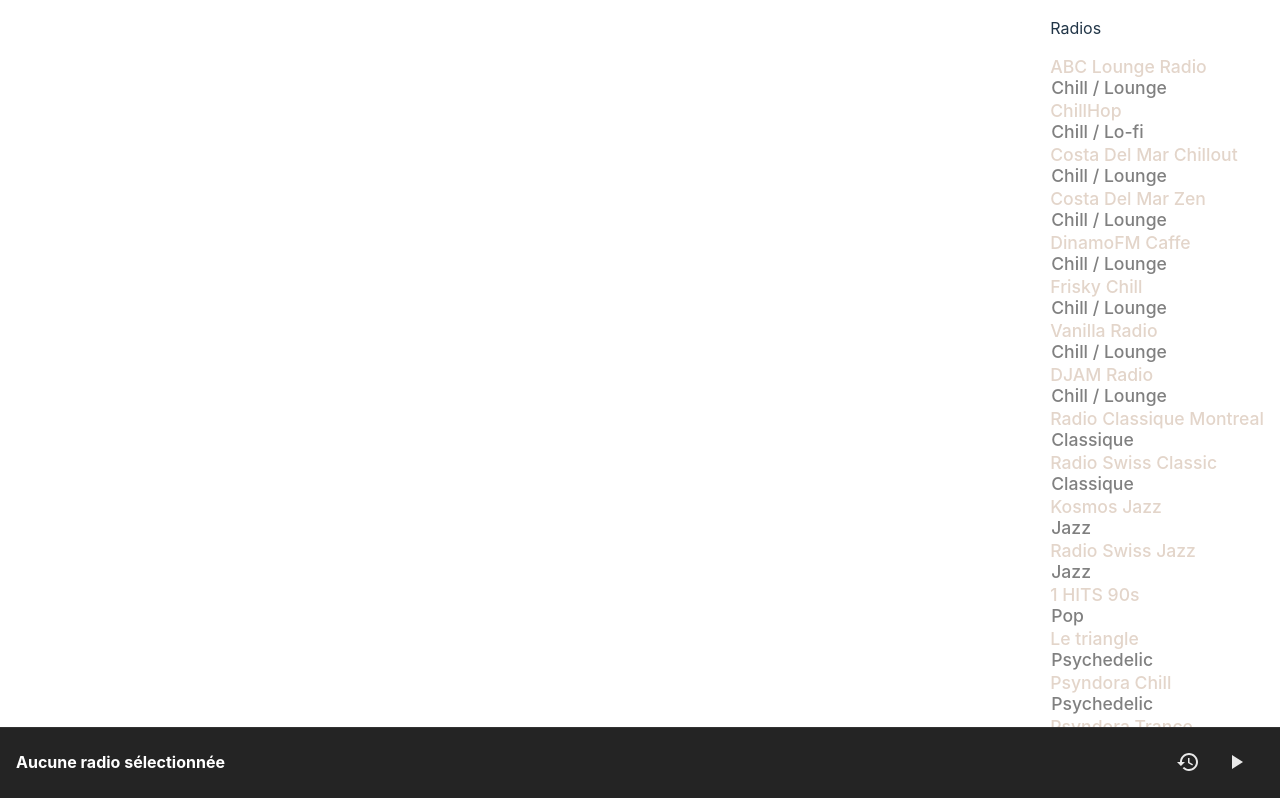
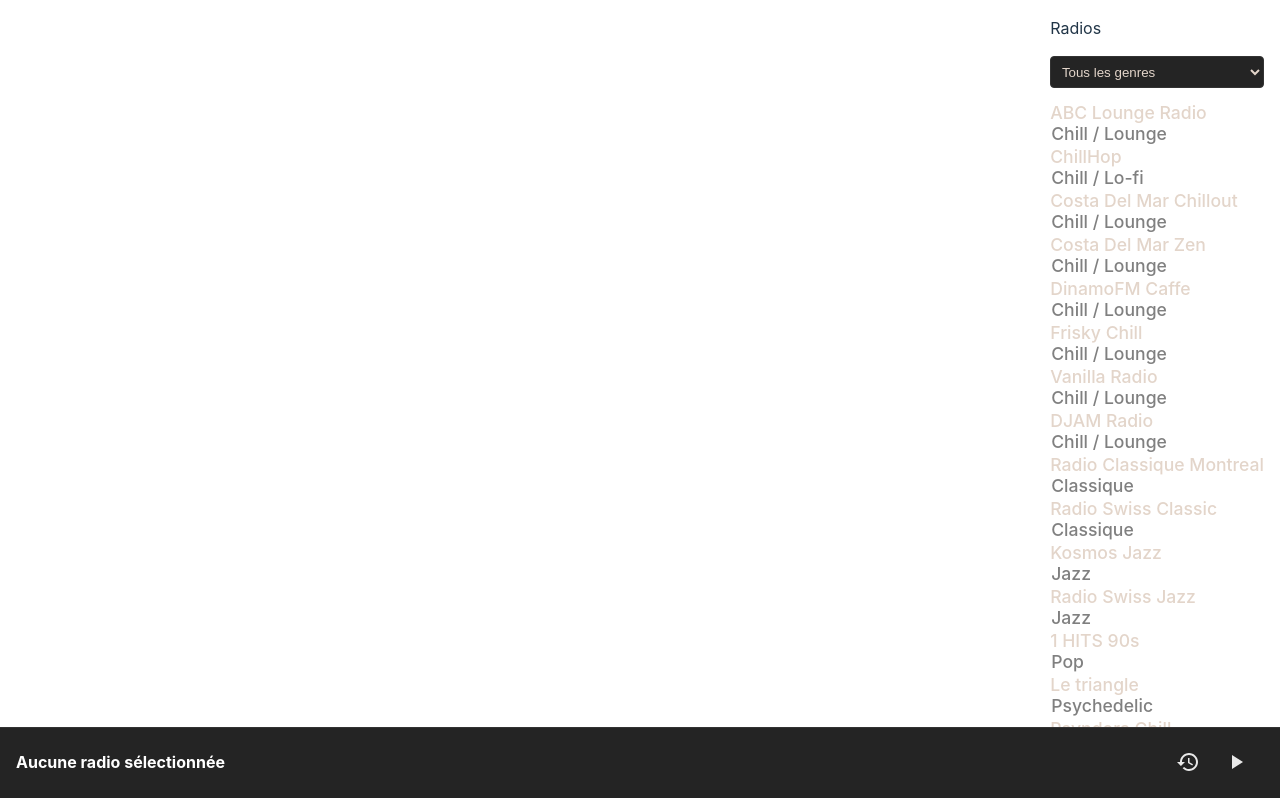
Before and after one commit to jvk88511334/radio, a React (Vite) app: page / in a window 1280 px wide. Shown: the top 798 px of the page. Built offline with nearby package versions, Linux system fonts and the light colour scheme.

Commit message:
- Ajout liste déroulante regroupement par genres

```diff
--- a/src/components/RadioPlayer.jsx
+++ b/src/components/RadioPlayer.jsx
@@ -2,7 +2,42 @@
 import Countdown from 'react-countdown';
 import { useAudio } from '../AudioContext.jsx';
 
+const GenreSelector = ({ genres, selectedGenre, onGenreChange }) => {
+    return (
+        <select
+            value={selectedGenre}
+            onChange={(e) => onGenreChange(e.target.value)}
+            style={{
+                background: '#242424',
+                color: '#e3d5ca',
+                border: '1px solid #333333',
+                padding: '0.5em',
+                borderRadius: '4px',
+                width: '100%',
+                marginBottom: '1em'
+            }}
+        >
+            <option value="">Tous les genres</option>
+            {genres.map(genre => (
+                <option key={genre} value={genre}>
+                    {genre}
+                </option>
+            ))}
+        </select>
+    );
+};
+
 const RadioList = ({ radios, onRadioSelect }) => {
+    const [selectedGenre, setSelectedGenre] = useState("");
+
+    // Extraire tous les genres uniques des radios
+    const genres = [...new Set(radios.map(radio => radio.genre))];
+
+    // Filtrer les radios en fonction du genre sélectionné
+    const filteredRadios = selectedGenre
+        ? radios.filter(radio => radio.genre === selectedGenre)
+        : radios;
+
     if (!Array.isArray(radios) || radios.length === 0) {
         return <p>Aucune radio disponible</p>;
     }
@@ -10,7 +45,12 @@
     return (
         <div style={{ position: 'absolute', right: '1em', top: '0' }}>
             <div><p>Radios</p></div>
-            {radios.map(radio => (
+            <GenreSelector
+                genres={genres}
+                selectedGenre={selectedGenre}
+                onGenreChange={setSelectedGenre}
+            />
+            {filteredRadios.map(radio => (
                 <div key={radio.id}>
                     <button
                         onClick={() => onRadioSelect(radio)}
@@ -34,6 +74,7 @@
         </div>
     );
 };
+
 
 const PlayIcon = () => (
     <svg width="24" height="24" viewBox="0 0 24 24" fill="none" xmlns="http://www.w3.org/2000/svg">
@@ -66,13 +107,6 @@
         <text x="7" y="17" fontFamily="Arial" fontSize="6" fill="white">60</text>
     </svg>
 );
-
-const formatTime = (time) => {
-    if (time <= 0) return "";
-    const minutes = Math.floor(time / 60);
-    const seconds = Math.floor(time % 60);
-    return `${minutes}:${seconds < 10 ? '0' : ''}${seconds}`;
-};
 
 const DARK_BACKGROUND = '#242424';
 const DARK_BORDER = '#333333';
```
